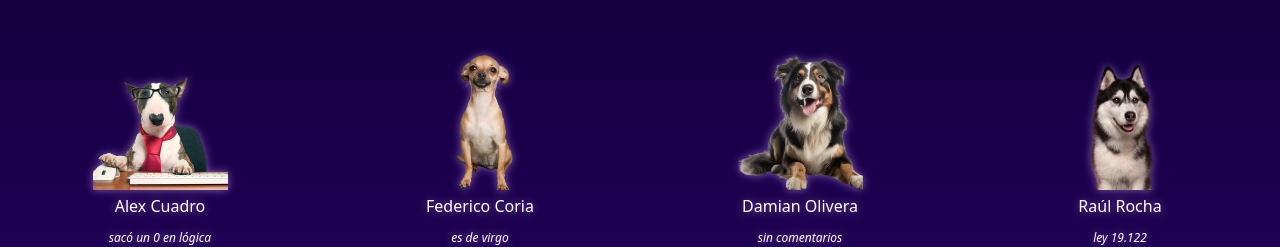
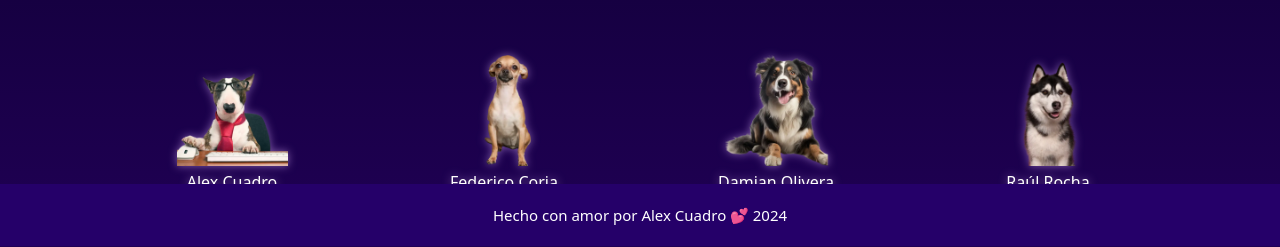
Before and after one commit to alexcuadroo/inet, a plain HTML site: page programacion/works/index.html in a window 1280 px wide. Shown: the part 554-801 px from the top of the page. Drawn offline with Linux system fonts and the light colour scheme.

Commit message:
litoo arreglos en footer y dropshadow

```diff
--- a/programacion/works/index.html
+++ b/programacion/works/index.html
@@ -38,16 +38,20 @@
       *::after {
         box-sizing: border-box;
       }
+      :root {
+        scrollbar-width: thin;
+        scrollbar-color: #fff #250069;
+      }
       body {
         margin: 0;
         min-height: 100dvh;
         color: white;
-        background: rgb(72, 0, 255);
+        background: #4800ff;
         background: linear-gradient(
           0deg,
-          rgb(43, 0, 96) 0%,
-          rgb(38, 0, 96) 13%,
-          rgb(0, 0, 24) 100%
+          #2b0060 0%,
+          #260060 13%,
+          #000018 100%
         );
       }
       h2 {
@@ -96,14 +100,6 @@
         background-position: 0;
         color: #fff;
       }
-      .foot {
-        color: #fff;
-        text-align: center;
-        padding: 10px 0;
-        margin-top: 160px;
-        position: sticky;
-        width: 100%;
-      }
       .parent {
         grid-template-columns: 1fr; /* Una sola columna */
         grid-template-rows: repeat(4, auto); /* Una fila por cada div */
@@ -136,7 +132,6 @@
         body {
           margin: auto;
           min-height: 100dvh;
-          max-width: 1400px;
         }
         h2 {
           font-family: "IBM Plex Mono", monospace;
@@ -191,8 +186,15 @@
         }
         .foot {
           font-size: 15px;
-          width: 95dvw;
-          margin-top: 230px;
+          margin-top: 220px;
+          background-color: #250069;
+          padding: 6px 0;
+          position: sticky;
+          bottom: 0;
+          min-width: 100%;
+        }
+        .foot p {
+          text-align: center;
         }
         .parent {
           display: grid;
@@ -201,6 +203,8 @@
           grid-column-gap: 0px;
           grid-row-gap: 0px;
           text-align: center;
+          max-width: 85dvw;
+          margin: auto;
         }
 
         .div1 {
```
